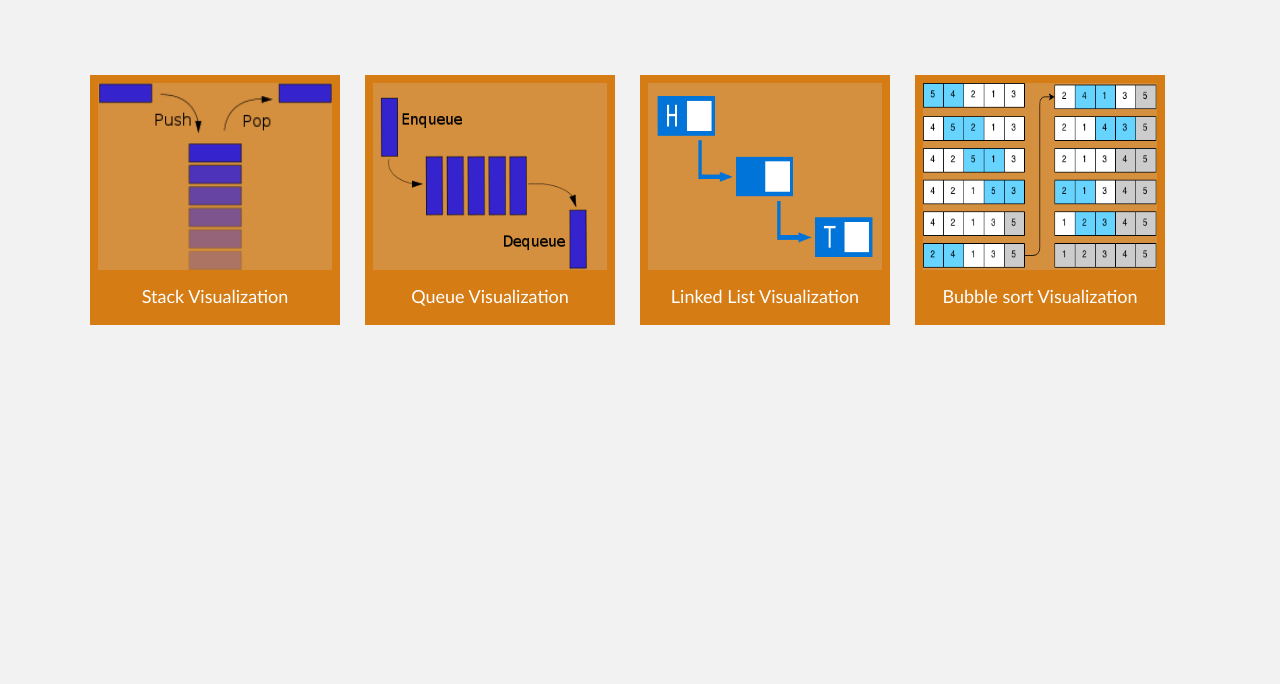
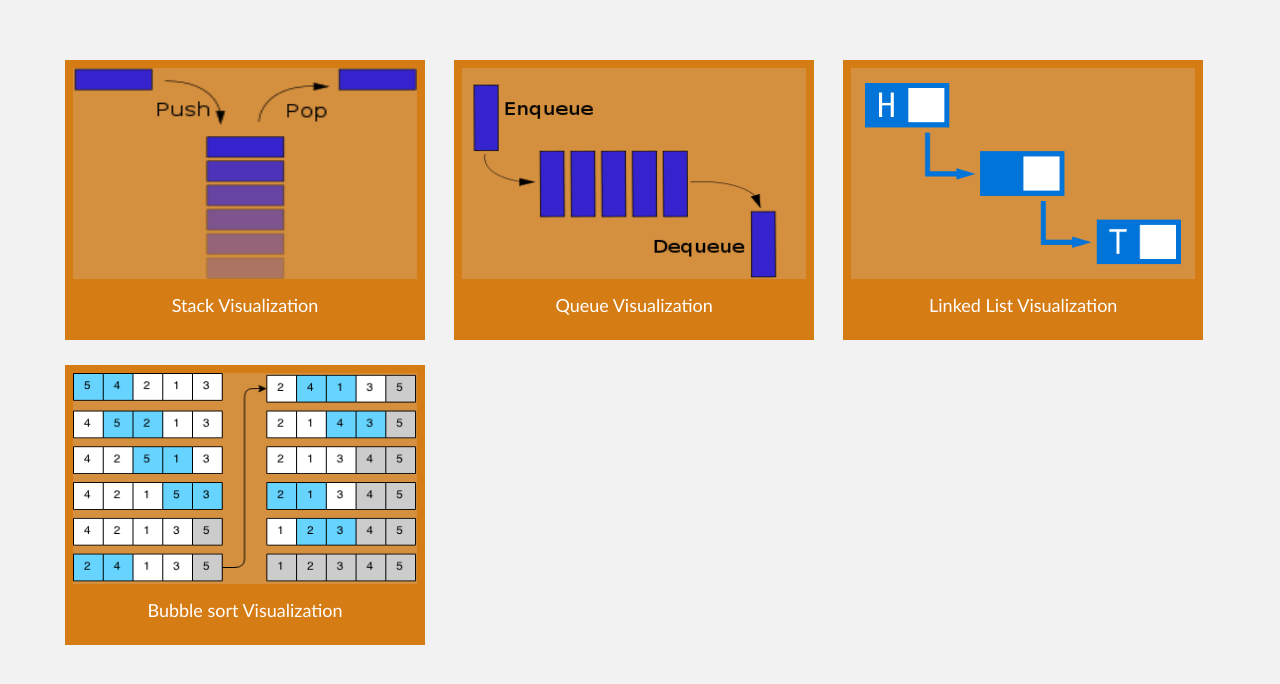
Before and after one commit to CarloSalas741/DataStructuresVisualization, a website built with Vite: page index.html in a window 1280 px wide. Built offline with nearby package versions, Linux system fonts and the light colour scheme.

Commit message:
fixing some design of menu and main page

```diff
--- a/sass/style.scss
+++ b/sass/style.scss
@@ -15,14 +15,20 @@
 }
 
 .logo-container{
-    padding-top: 15px;
+    padding-top: 18px;
     padding-left: 10px;
-    flex-basis: 15%;
+    flex-basis: 20%;
+
+    @media screen and (min-width: 1600px) {
+        flex-basis: 15%;
+    }
 }
+
+
 
 .menu-link{
     display: block;
-    padding: 15px 15px;
+    padding: 18px 15px;
 
     &:hover{
         background-color: rgb(214, 124, 20);
@@ -40,19 +46,32 @@
 }
 
 .card-container{
-    height: 50%;
-    display: flex;
-    justify-content:center;
-    align-items: center;
+
+    height: 80%;
+    padding: 60px 40px;
+
 }
 
 .card{
-    margin-right: 25px;
-    width: 250px;
-    height: 250px;
+    margin-left: 25px;
+    margin-bottom: 25px;
+    height: 280px;
     display: inline-block;
     padding: 8px;
     background-color: rgb(214, 124, 20);
+
+    @media (min-width: 1024px){
+        width: 30%;
+    }
+
+    @media (min-width: 1300px){
+        width: 22%;
+    }
+
+    @media (min-width: 1600px){
+        width: 15%;
+    }
+
     .card-img{
         background-color: rgb(212, 143, 63);
         width: 100%;
```
